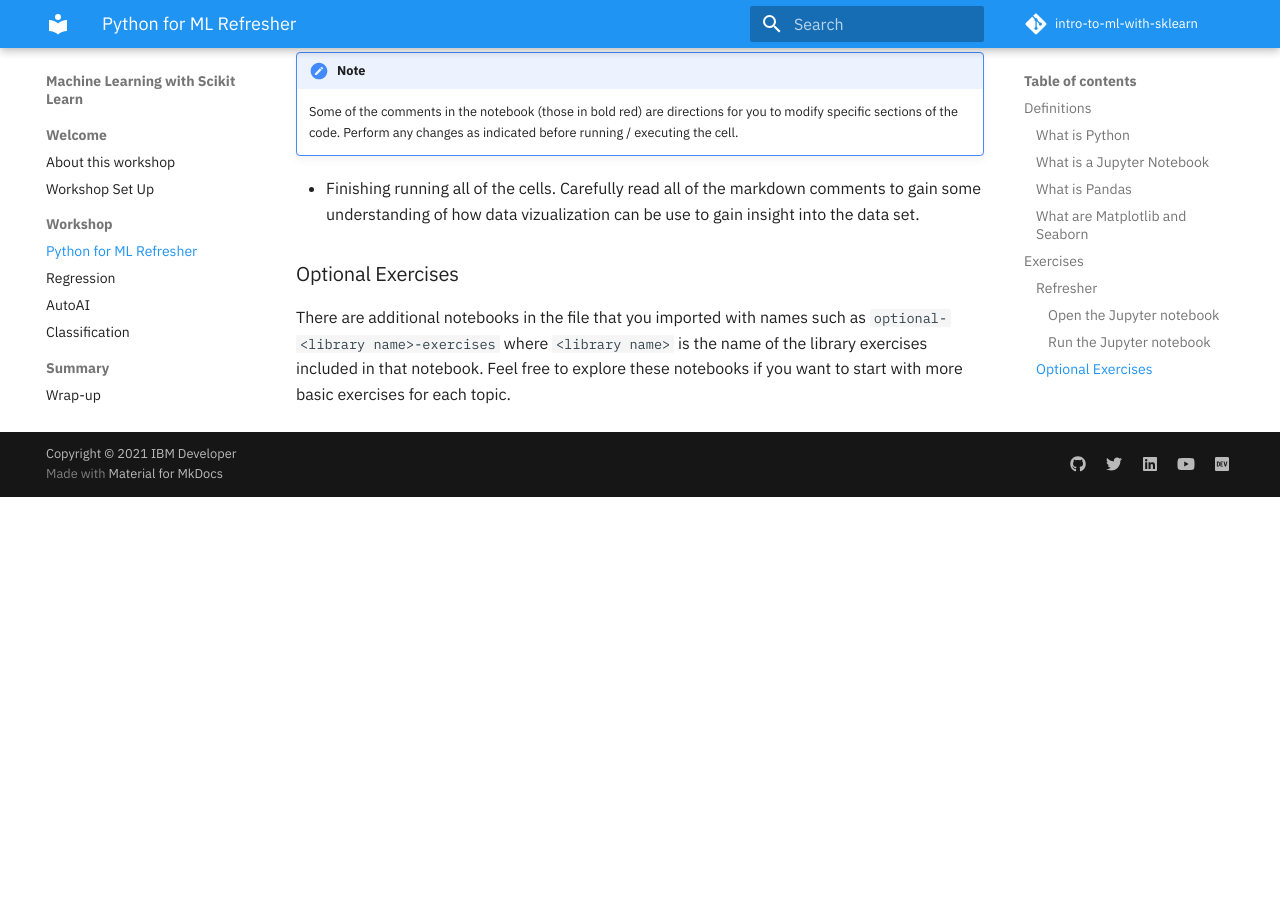
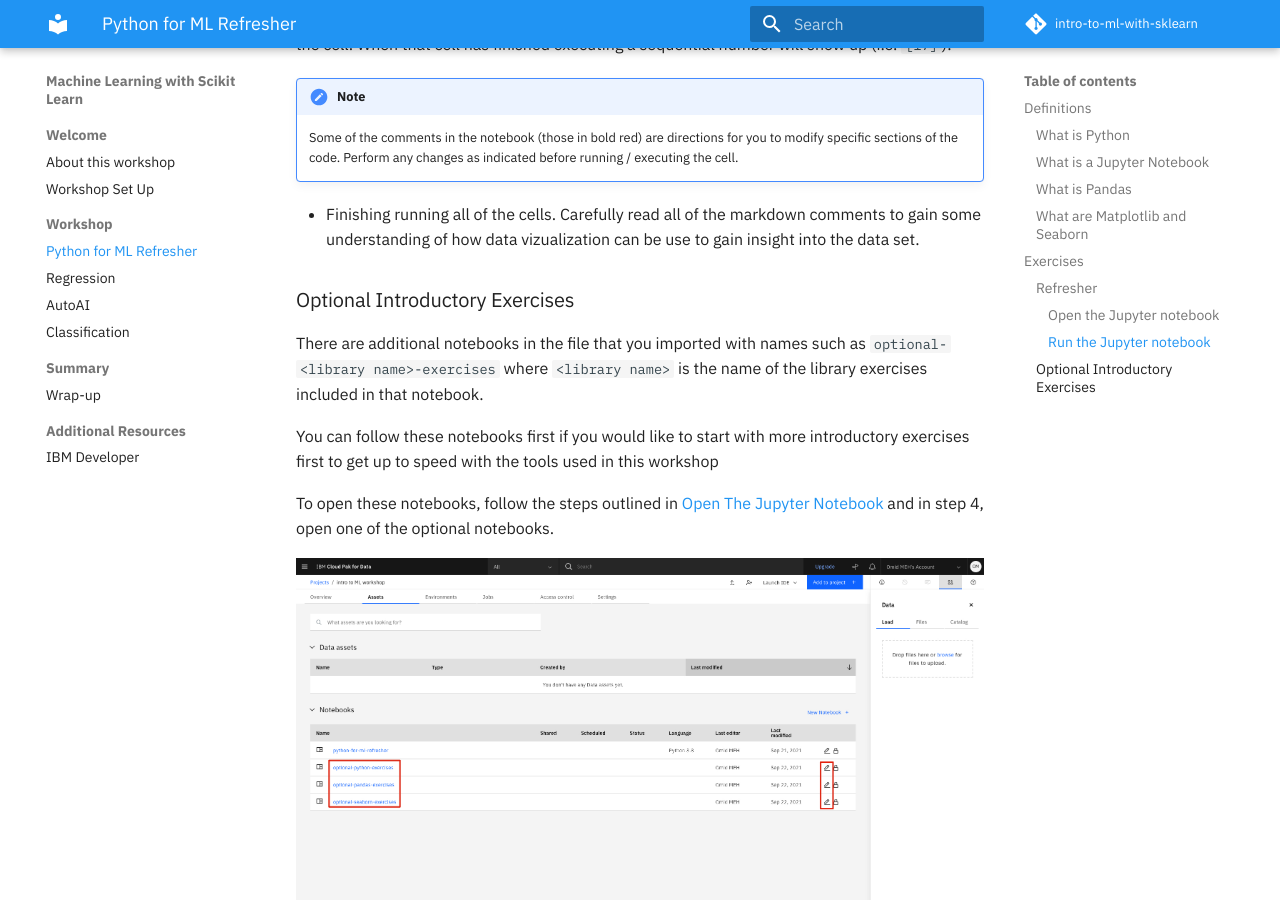
Before and after one commit to IBM/intro-to-ml-with-sklearn, an MkDocs documentation site: the page built from workshop/01-python-and-pandas-refresher.md, in a window 1280 px wide and 900 px high, scrolled down 3241 px. Built offline with MkDocs 1.6.1 and Material for MkDocs 9.7.7, drawn with Linux system fonts in a browser that asks for light colours; comment, search, counter and statistics services are not loaded; before the commit the page ends 3738 px from its top, so only the background shows below that; some of the changed text lies outside the part shown.

Commit message:
add optional notebooks and update insturctions

```diff
--- a/workshop/01-python-and-pandas-refresher.md
+++ b/workshop/01-python-and-pandas-refresher.md
@@ -54,7 +54,7 @@
 
 ### Refresher
 
-For this workshop, you are only required to complete the refresher. However, if would like to start with simpler exercises to build your skills, check out the [Optional Exercises](#optional-exercises) section.
+For this workshop, you are only required to complete the refresher. However, if would like to start with simpler exercises to build your skills, check out the [Optional Introductory Exercises](#optional-introductory-exercises) section.
 
 #### Open the Jupyter notebook
 
@@ -87,6 +87,12 @@
 * Finishing running all of the cells. Carefully read all of the markdown comments to gain some understanding of how data vizualization can be use to gain insight into the data set.
 
 
-### Optional Exercises
+### Optional Introductory Exercises
 
-There are additional notebooks in the file that you imported with names such as `optional-<library name>-exercises` where `<library name>` is the name of the library exercises included in that notebook. Feel free to explore these notebooks if you want to start with more basic exercises for each topic.
+There are additional notebooks in the file that you imported with names such as `optional-<library name>-exercises` where `<library name>` is the name of the library exercises included in that notebook.
+
+You can follow these notebooks first if you would like to start with more introductory exercises first to get up to speed with the tools used in this workshop
+
+To open these notebooks, follow the steps outlined in [Open The Jupyter Notebook](#open-the-jupyter-notebook) and in step 4, open one of the optional notebooks.
+
+![Optional Notebooks](./assets/images/python-and-pandas/optional-notebooks.jpg)
```
Also changed, not shown: workshop/assets/images/python-and-pandas/optional-notebooks.jpg (added), 3 other files.
